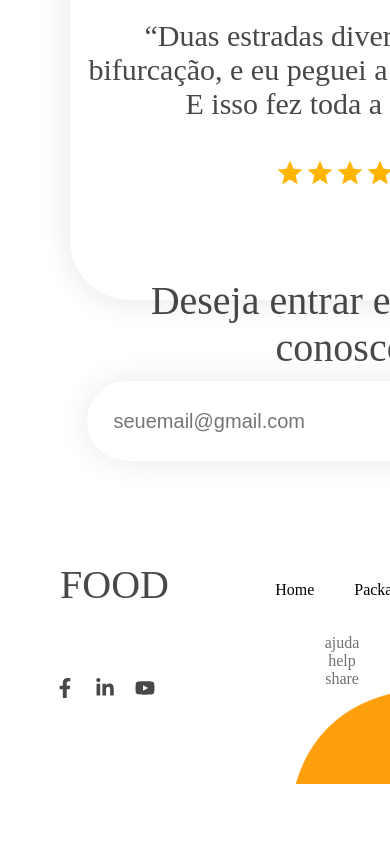
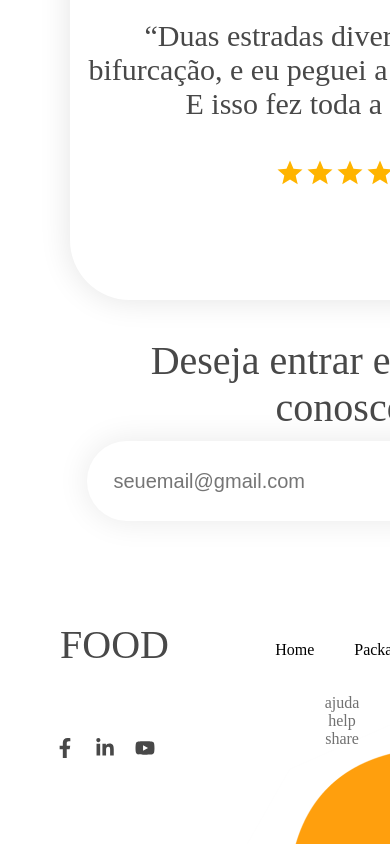
Before and after one commit to edufsantos/web-food-design, a React (Create React App) app: page / in a window 390 px wide. Shown: the part 5199-6043 px from the top of the page. Before the commit the page ends 5983 px from the top, so only its background shows below. Built offline with nearby package versions, Linux system fonts and the light colour scheme; a web font is replaced by a local one.

Commit message:
atualizando versão mobile com carrinho horizontal

```diff
--- a/src/components/Footer/styles.css
+++ b/src/components/Footer/styles.css
@@ -131,6 +131,9 @@
   }
 }
 @media only screen and (max-width: 420px){
+  .footer{
+    margin-top: 60px;
+  }
   .footer h1{
     font-size: 40px;
   }
```
